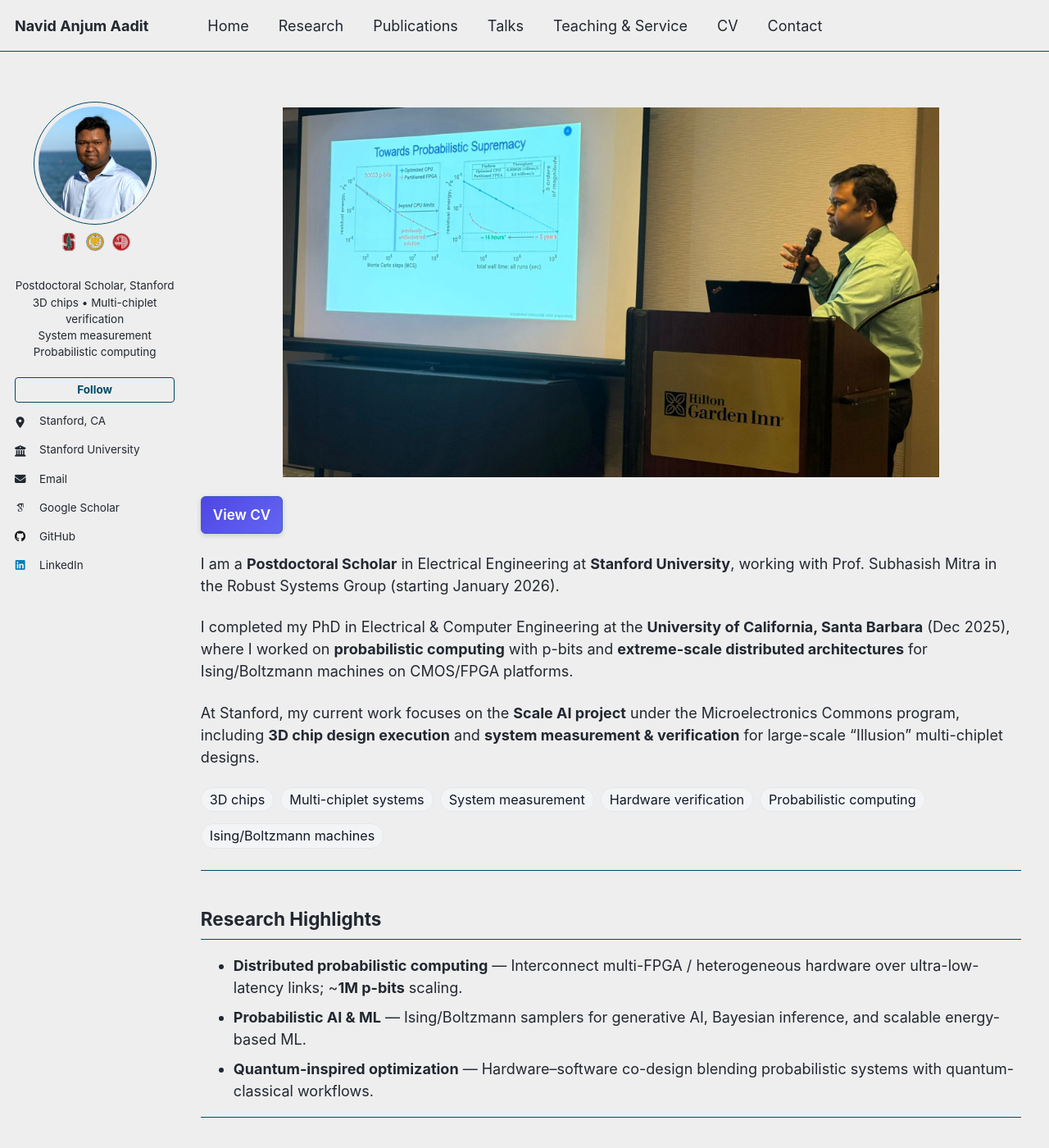
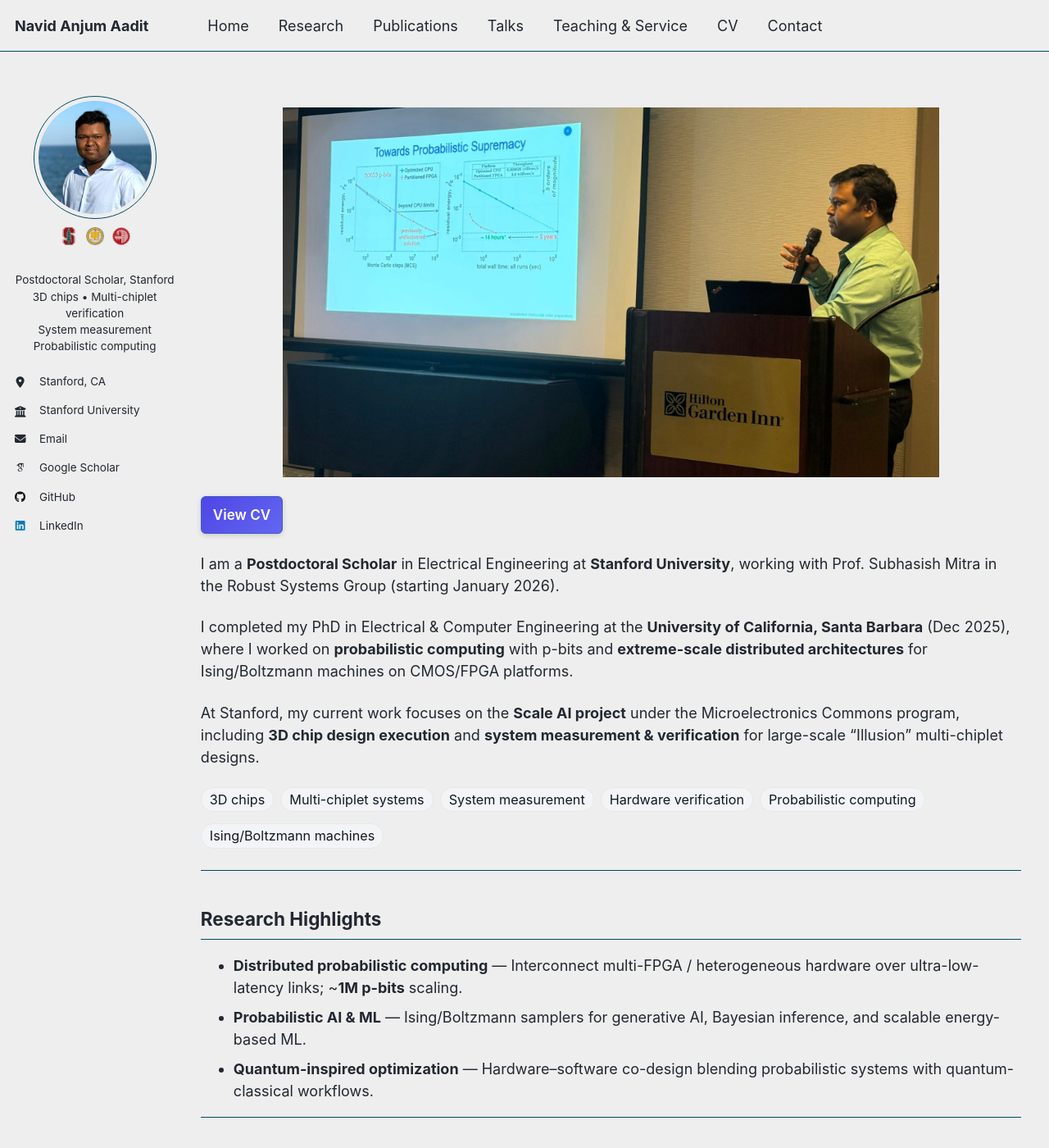
Before and after one commit to navidaadit/navidaadit.github.io, a Jekyll site: the page built from _pages/about.md, in a window 1280 px wide and 1400 px high. Shown: the whole window at 82% size. Built offline with Jekyll 4.4.1, drawn with Linux system fonts in a browser that asks for light colours; some web fonts are replaced.

Commit message:
Update _custom.scss

```diff
--- a/_sass/_custom.scss
+++ b/_sass/_custom.scss
@@ -33,7 +33,7 @@
 .page::after { content: ""; display: block; clear: both; }
 
 /* ===========================================================
-   AUTHOR SIDEBAR — ALIGNMENT & FIXES
+   AUTHOR SIDEBAR — DESKTOP (DEFAULT)
    =========================================================== */
 
 /* 1. Center the Avatar */
@@ -69,7 +69,7 @@
   display: block !important;
 }
 
-/* 3. Center the Name and Bio Text */
+/* 3. Center the Name and Bio Text (Desktop) */
 .sidebar .author__content,
 .sidebar .author__bio,
 .sidebar .author__name {
@@ -77,49 +77,83 @@
   width: 100%;
 }
 
-/* 4. Keep Location/Links LEFT Aligned */
+/* 4. Keep Location/Links LEFT Aligned (Desktop) */
 .sidebar .author__urls-wrapper,
 .sidebar .author__urls {
   text-align: left !important;
   width: 100%;
 }
 
-/* --- SIDEBAR LINK FIX (Prevents "Stanford" going to new line) --- */
+/* 5. SIDEBAR LINK FIX (Prevents "Stanford" going to new line) */
 .sidebar .author__urls li {
-  display: flex !important;       /* Uses Flexbox to put Icon + Text in a row */
-  align-items: center !important; /* Vertically centers them */
-  flex-wrap: nowrap !important;   /* Prevents wrapping to new line */
+  display: flex !important;
+  align-items: center !important;
+  flex-wrap: nowrap !important;
   margin-bottom: 6px !important;
 }
-
 .sidebar .author__urls li a {
-  display: inline-block !important; /* Forces link to sit INLINE */
-  width: auto !important;           /* Prevents it from filling the row */
-  text-decoration: none !important; /* Optional: remove underline if preferred */
+  display: inline-block !important;
+  width: auto !important;
+  text-decoration: none !important;
+}
+.sidebar .author__urls li i,
+.sidebar .author__urls li .fa-fw {
+  margin-right: 10px !important;
+  width: 20px !important;
+  text-align: center !important;
+  flex-shrink: 0 !important;
 }
 
-/* Ensure the icon stays next to the text */
-.sidebar .author__urls li i,
-.sidebar .author__urls li .fa-fw {
-  margin-right: 10px !important;    /* Gap between Icon and Text */
-  width: 20px !important;           /* Fixed width for alignment */
-  text-align: center !important;
-  flex-shrink: 0 !important;        /* Prevents icon from getting squished */
+/* ===========================================================
+   MOBILE / TABLET FIXES
+   (Force Centering & Hide/Show Follow Button)
+   =========================================================== */
+
+/* --- 1. DESKTOP ONLY: HIDE THE FOLLOW BUTTON --- */
+@media (min-width: 1024px) {
+  /* Hide the toggle button on laptop */
+  .author__urls-wrapper button {
+    display: none !important;
+  }
+  /* Ensure the links list is always visible */
+  .author__urls {
+    display: block !important;
+  }
 }
 
-/* Fix for the Follow Button */
-.author__urls-wrapper .btn {
-    display: block;
-    width: 100%;
-    text-align: center;
-    margin-bottom: 10px;
+/* --- 2. MOBILE ONLY: FORCE CENTER EVERYTHING --- */
+@media (max-width: 1023px){
+  /* Smaller Avatar */
+  .author__avatar img { width: 110px; height: 110px; }
+
+  /* FORCE Center Name and Bio */
+  .author__content,
+  .author__bio,
+  .sidebar .author__content,
+  .sidebar .author__bio {
+      text-align: center !important;
+      margin-top: 8px;
+      width: 100% !important;
+  }
+
+  /* Center the "Follow" Button */
+  .author__urls-wrapper {
+    display: block !important;
+    text-align: center !important; /* Centers the button */
+    width: 100% !important;
+  }
+
+  /* Make the button look centered */
+  .author__urls-wrapper button {
+    margin-left: auto !important;
+    margin-right: auto !important;
+    display: inline-block !important;
+  }
 }
 
-/* Mobile adjustments */
-@media (max-width: 640px){
-  .author__avatar img { width: 110px; height: 110px; }
-  .author__content, .author__bio { text-align: center !important; margin-top: 8px; }
-}
+/* ===========================================================
+   Standard Elements (Hero, Pills, Gallery, Footer)
+   =========================================================== */
 
 /* Remove built-in hero */
 .page__hero, .page__hero--overlay, .hero-landing { display: none !important; }
@@ -310,41 +344,3 @@
 .page__content a:not(.btn--cv):not(.no-link-style):hover, .page__content a:not(.btn--cv):not(.no-link-style):focus-visible,
 .footer-bar a:not(.no-link-style):hover, .footer-bar a:not(.no-link-style):focus-visible { color: #1d4ed8 !important; }
 .page__content a:not(.btn--cv):not(.no-link-style):active, .footer-bar a:not(.no-link-style):active { color: #1e40af !important; }
-
-/* Follow Button Wrapper */
-.author__urls-wrapper { text-align: initial !important; }
-@media (max-width:1023px){
-  .author__urls-wrapper{
-    position: relative !important;
-    display: block !important;
-    width: max-content !important;
-    margin-left: auto !important;
-    padding: 0 !important;
-    text-align: left !important;
-  }
-  .author__urls-wrapper .btn{
-    display: inline-block !important;
-    width: auto !important;
-    padding: 7px 10px !important;
-    line-height: 1.2 !important;
-    white-space: nowrap !important;
-  }
-  .author__urls{
-    position: absolute !important;
-    right: 0 !important;
-    left: auto !important;
-    top: calc(100% + 8px) !important;
-    min-width: 220px !important;
-    max-width: calc(100vw - 32px) !important;
-    z-index: 3000 !important;
-    background: #fff !important;
-    border: 1px solid #e5e7eb !important;
-    display: none;
-    text-align: left !important;
-  }
-  .author__urls.is--visible{ display: block !important; }
-}
-@media (min-width:1024px){
-  .sidebar{ z-index: 1 !important; }
-  .page__content{ position: relative; z-index: 2 !important; }
-}
```
